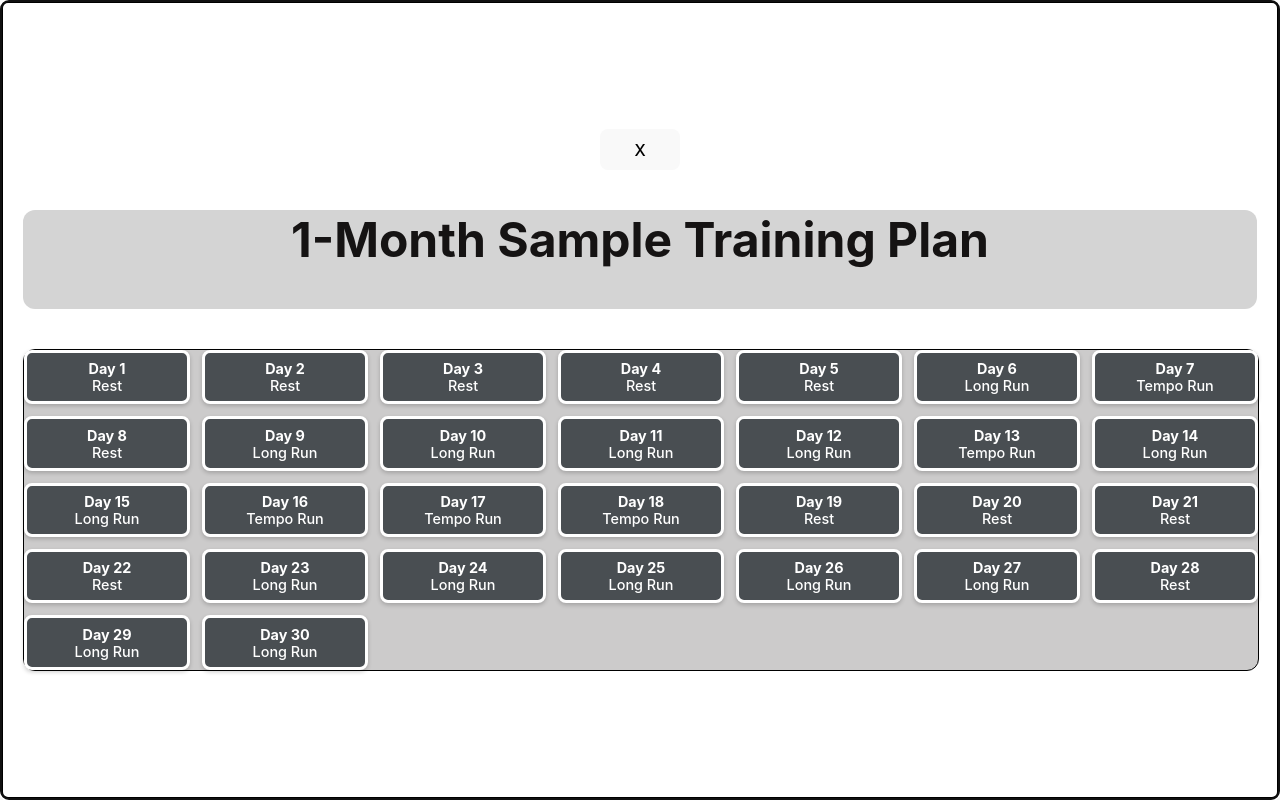
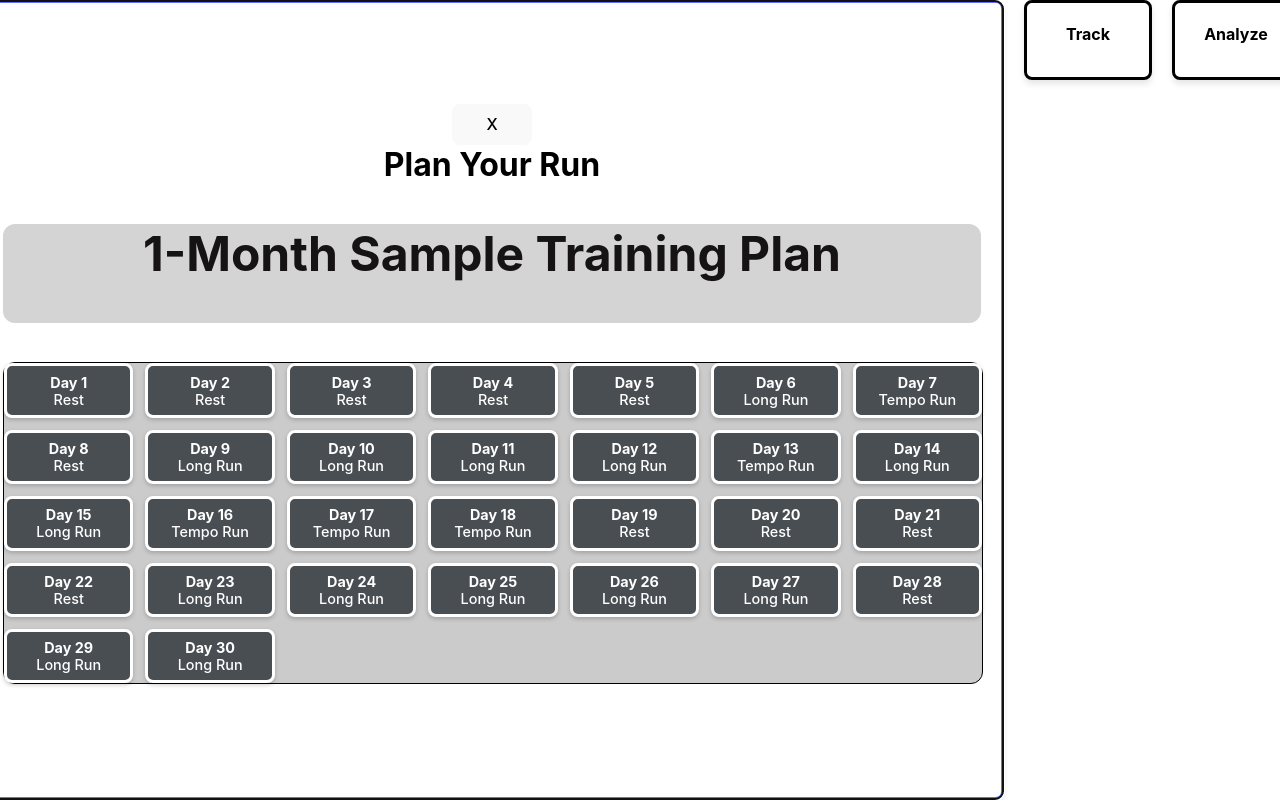
Before and after one commit to tulloch022/marathoner, a React (Vite) app: page / in a window 1280 px wide. Both pictures are taken after a click on the button "Plan". Built offline with nearby package versions, Linux system fonts and the light colour scheme.

Commit message:
improved buttone expanding behavior

```diff
--- a/src/App.tsx
+++ b/src/App.tsx
@@ -22,20 +22,18 @@ function App() {
         </>
       )}
 
-      {/* Main Buttons - Hide other buttons when a section is active */}
+      {/* Main Buttons */}
       <div className="box-container flex gap-4 relative">
-        {["plan", "track", "analyze"].map((section) =>
-          activeSection === null || activeSection === section ? ( // Only show the active or null section
+        {["plan", "track", "analyze"].map((section) => (
           <motion.button
             key={section}
             className="box-under-arrow"
             onClick={() => setActiveSection(section as "plan" | "track" | "analyze")}
-              animate={
-                activeSection === section
-                  ? { width: "80em", height: "100vh" }
-                  : { width: "15vw", height: "100%" } // Default size when not active
-              }
-
+            animate={{
+              width: activeSection === section ? "80vw" : "10vw", // Larger when active
+              height: activeSection === section ? "100vh" : "10%", // Adjust height as needed
+            }}
+            transition={{ duration: .75, ease: "linear" }}
             style={{ overflow: "hidden", position: "relative", zIndex: 1 }}
           >
             {activeSection === section ? (
@@ -44,8 +42,7 @@ function App() {
               <p>{section.charAt(0).toUpperCase() + section.slice(1)}</p>
             )}
           </motion.button>
-          ) : null
-        )}
+        ))}
       </div>
     </div>
   );
@@ -56,8 +53,8 @@ function SectionContent({ section, onClose }: { section: "plan" | "track" | "ana
     <div className="relative z-10">
       <button onClick={(e) => { e.stopPropagation(); onClose(); }} className="absolute top-4 right-4 text-2xl">X</button>
       <h1 className="text-3xl font-bold">
-        {section === "plan"}
-        {section === "track"}
+        {section === "plan" && "Plan Your Run"}
+        {section === "track" && "Track Your Progress"}
         {section === "analyze" && "Analyze Your Progress"}
       </h1>
       {section === "plan" && <Calendar />}
--- a/src/index.css
+++ b/src/index.css
@@ -130,6 +130,7 @@ h1, p {
   text-align: center;
   font-weight: bold;
   color: black;
+  padding-bottom: 2em;
 }
 
 
```
Lines whose indentation alone changed are shown as unchanged.
